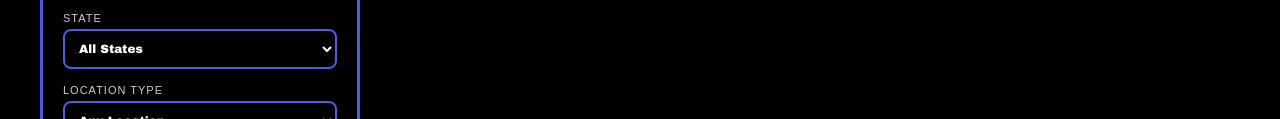
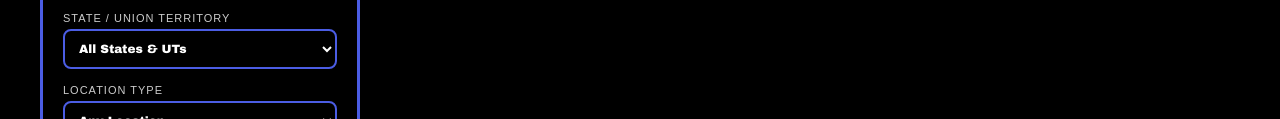
Before and after one commit to IOE1251114/SCOPE---Academic-Career_Advisor, a website: page college.html in a window 1280 px wide. Shown: the part 536-655 px from the top of the page. Drawn offline with Linux system fonts and the light colour scheme; no server answers; sample sign-in values are in the browser's storage.

Commit message:
states and UT added

```diff
--- a/college.html
+++ b/college.html
@@ -258,15 +258,50 @@
                 </select>
             </div>
 
-            <div class="filter-group">
-                <label>State</label>
+                        <div class="filter-group">
+                <label>State / Union Territory</label>
                 <select id="state-filter">
-                    <option value="all">All States</option>
+                    <option value="all">All States & UTs</option>
+
+                    <!-- States -->
+                    <option value="Andhra Pradesh">Andhra Pradesh</option>
+                    <option value="Arunachal Pradesh">Arunachal Pradesh</option>
+                    <option value="Assam">Assam</option>
+                    <option value="Bihar">Bihar</option>
+                    <option value="Chhattisgarh">Chhattisgarh</option>
+                    <option value="Goa">Goa</option>
+                    <option value="Gujarat">Gujarat</option>
+                    <option value="Haryana">Haryana</option>
+                    <option value="Himachal Pradesh">Himachal Pradesh</option>
+                    <option value="Jharkhand">Jharkhand</option>
+                    <option value="Karnataka">Karnataka</option>
+                    <option value="Kerala">Kerala</option>
+                    <option value="Madhya Pradesh">Madhya Pradesh</option>
+                    <option value="Maharashtra">Maharashtra</option>
+                    <option value="Manipur">Manipur</option>
+                    <option value="Meghalaya">Meghalaya</option>
+                    <option value="Mizoram">Mizoram</option>
+                    <option value="Nagaland">Nagaland</option>
+                    <option value="Odisha">Odisha</option>
+                    <option value="Punjab">Punjab</option>
+                    <option value="Rajasthan">Rajasthan</option>
+                    <option value="Sikkim">Sikkim</option>
+                    <option value="Tamil Nadu">Tamil Nadu</option>
+                    <option value="Telangana">Telangana</option>
+                    <option value="Tripura">Tripura</option>
+                    <option value="Uttar Pradesh">Uttar Pradesh</option>
+                    <option value="Uttarakhand">Uttarakhand</option>
+                    <option value="West Bengal">West Bengal</option>
+
+                    <!-- Union Territories -->
+                    <option value="Andaman and Nicobar Islands">Andaman and Nicobar Islands</option>
+                    <option value="Chandigarh">Chandigarh</option>
+                    <option value="Dadra and Nagar Haveli and Daman and Diu">Dadra & Nagar Haveli and Daman & Diu</option>
                     <option value="Delhi">Delhi</option>
-                    <option value="Maharashtra">Maharashtra</option>
-                    <option value="Karnataka">Karnataka</option>
-                    <option value="Tamil Nadu">Tamil Nadu</option>
-                    <option value="Uttar Pradesh">Uttar Pradesh</option>
+                    <option value="Jammu and Kashmir">Jammu and Kashmir</option>
+                    <option value="Ladakh">Ladakh</option>
+                    <option value="Lakshadweep">Lakshadweep</option>
+                    <option value="Puducherry">Puducherry</option>
                 </select>
             </div>
 
```
